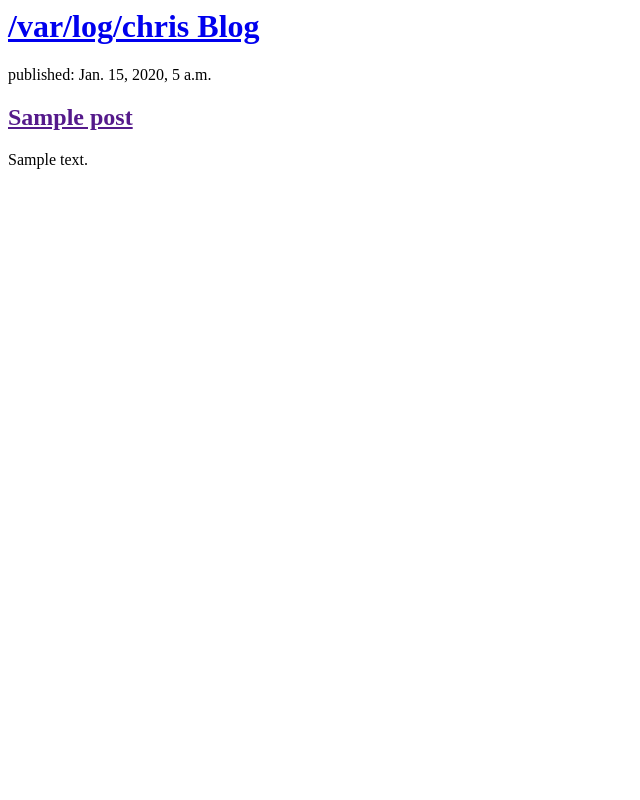
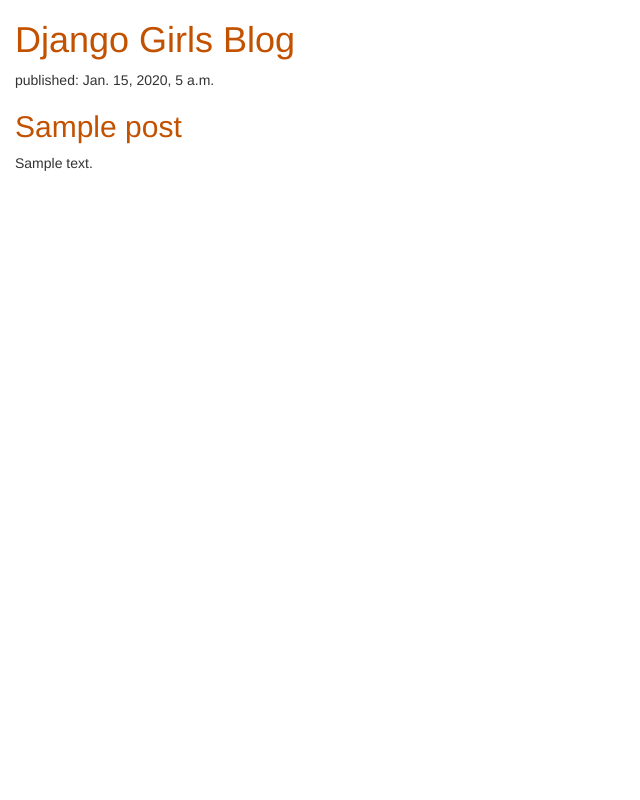
Before and after one commit to christensen143/varlogchris, a Django app: page / in a window 1280 px wide. Shown: the whole page, without its empty margins (0-640 px from the left). Run offline with Django 3.2, Linux system fonts and the light colour scheme; tables that the repository leaves empty hold one stand-in row (values such as "Sample post"); some libraries are stand-ins or nearby versions.

Commit message:
Added bootstrap and css

```diff
--- /dev/null
+++ b/blog/static/css/blog.css
@@ -0,0 +1,8 @@
+h1 a,
+h2 a {
+  color: #c25100;
+}
+
+body {
+  padding-left: 15px;
+}
--- a/blog/templates/blog/post_list.html
+++ b/blog/templates/blog/post_list.html
@@ -1,10 +1,20 @@
+{% load static %}
 <html>
   <head>
-        <title>varlogchris blog</title>
+    <title>Django Girls blog</title>
+    <link
+      rel="stylesheet"
+      href="//maxcdn.bootstrapcdn.com/bootstrap/3.2.0/css/bootstrap.min.css"
+    />
+    <link
+      rel="stylesheet"
+      href="//maxcdn.bootstrapcdn.com/bootstrap/3.2.0/css/bootstrap-theme.min.css"
+    />
+    <link rel="stylesheet" href="{% static 'css/blog.css' %}" />
   </head>
   <body>
     <div>
-            <h1><a href="/">/var/log/chris Blog</a></h1>
+      <h1><a href="/">Django Girls Blog</a></h1>
     </div>
 
     {% for post in posts %}
```
Lines whose indentation alone changed are shown as unchanged.
